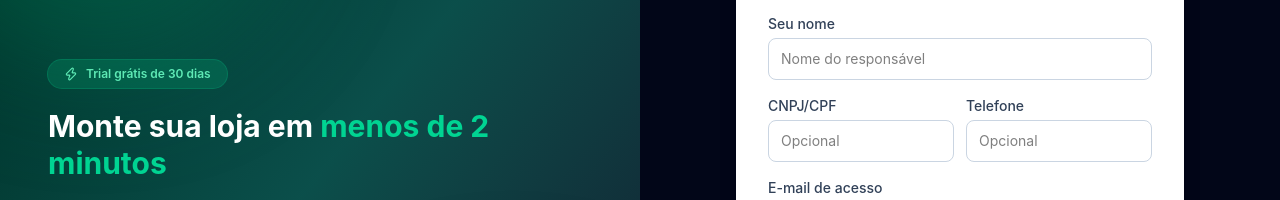
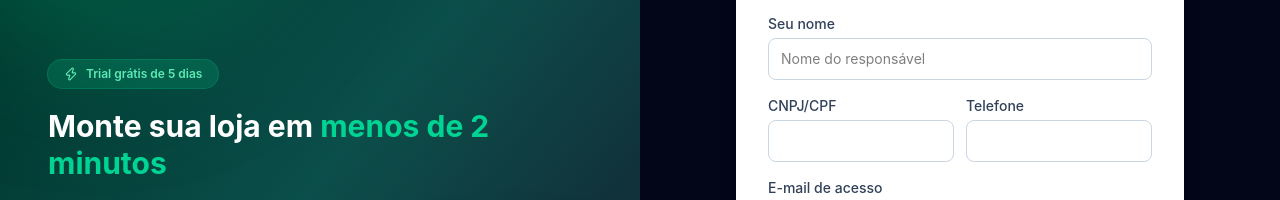
Before and after one commit to MailsonCardoso/sistema_celular, a React (Vite) app in the folder frontend/: page /registro in a window 1280 px wide. Shown: the part 227-427 px from the top of the page. Built offline with nearby package versions, Linux system fonts and the light colour scheme; no server answers.

Commit message:
Update trial days to 5 and make registration form fields mandatory

```diff
--- a/frontend/src/pages/LoginPage.tsx
+++ b/frontend/src/pages/LoginPage.tsx
@@ -69,7 +69,7 @@ export default function LoginPage() {
         </div>
 
         <p className="relative text-xs text-slate-400">
-          Experimente grátis por 30 dias — sem cartão de crédito.
+          Experimente grátis por 5 dias — sem cartão de crédito.
         </p>
       </div>
 
@@ -139,7 +139,7 @@ export default function LoginPage() {
           <div className="mt-4 rounded-2xl border border-dashed border-emerald-500/40 bg-emerald-500/10 p-5">
             <p className="text-sm font-semibold text-emerald-300">Ainda não tem uma loja?</p>
             <p className="mt-0.5 text-xs text-emerald-200/70">
-              Crie sua loja grátis e experimente o sistema completo por 30 dias, sem cartão de crédito.
+              Crie sua loja grátis e experimente o sistema completo por 5 dias, sem cartão de crédito.
             </p>
             <button
               type="button"
--- a/frontend/src/pages/RegisterPage.tsx
+++ b/frontend/src/pages/RegisterPage.tsx
@@ -62,7 +62,7 @@ export default function RegisterPage() {
         <div className="relative">
           <span className="inline-flex items-center gap-2 rounded-full bg-emerald-500/20 px-4 py-1.5 text-xs font-semibold text-emerald-300 ring-1 ring-emerald-500/40">
             <Zap className="h-3.5 w-3.5" />
-            Trial grátis de 30 dias
+            Trial grátis de 5 dias
           </span>
           <h2 className="mt-5 text-3xl font-bold leading-tight text-white">
             Monte sua loja em <span className="text-emerald-400">menos de 2 minutos</span>
@@ -108,7 +108,7 @@ export default function RegisterPage() {
               <Building2 className="h-7 w-7" />
             </div>
             <h1 className="text-2xl font-bold text-white">Criar minha loja</h1>
-            <p className="mt-1 text-sm text-slate-400">Plano Trial de 30 dias — sem cartão de crédito</p>
+            <p className="mt-1 text-sm text-slate-400">Plano Trial de 5 dias — sem cartão de crédito</p>
           </div>
 
           <form onSubmit={handleSubmit} className="rounded-2xl bg-white p-8 shadow-xl">
@@ -146,10 +146,10 @@ export default function RegisterPage() {
                   </label>
                   <input
                     id="cnpj_cpf"
+                    required
                     value={cnpjCpf}
                     onChange={(e) => setCnpjCpf(e.target.value)}
                     className="w-full rounded-lg border border-slate-300 px-3 py-2.5 text-sm focus:border-emerald-500 focus:outline-none focus:ring-1 focus:ring-emerald-500"
-                    placeholder="Opcional"
                   />
                 </div>
                 <div>
@@ -158,10 +158,10 @@ export default function RegisterPage() {
                   </label>
                   <input
                     id="phone"
+                    required
                     value={phone}
                     onChange={(e) => setPhone(e.target.value)}
                     className="w-full rounded-lg border border-slate-300 px-3 py-2.5 text-sm focus:border-emerald-500 focus:outline-none focus:ring-1 focus:ring-emerald-500"
-                    placeholder="Opcional"
                   />
                 </div>
               </div>
```
Also changed, not shown: 4 other files (tests, documents, lock files or other folders).
